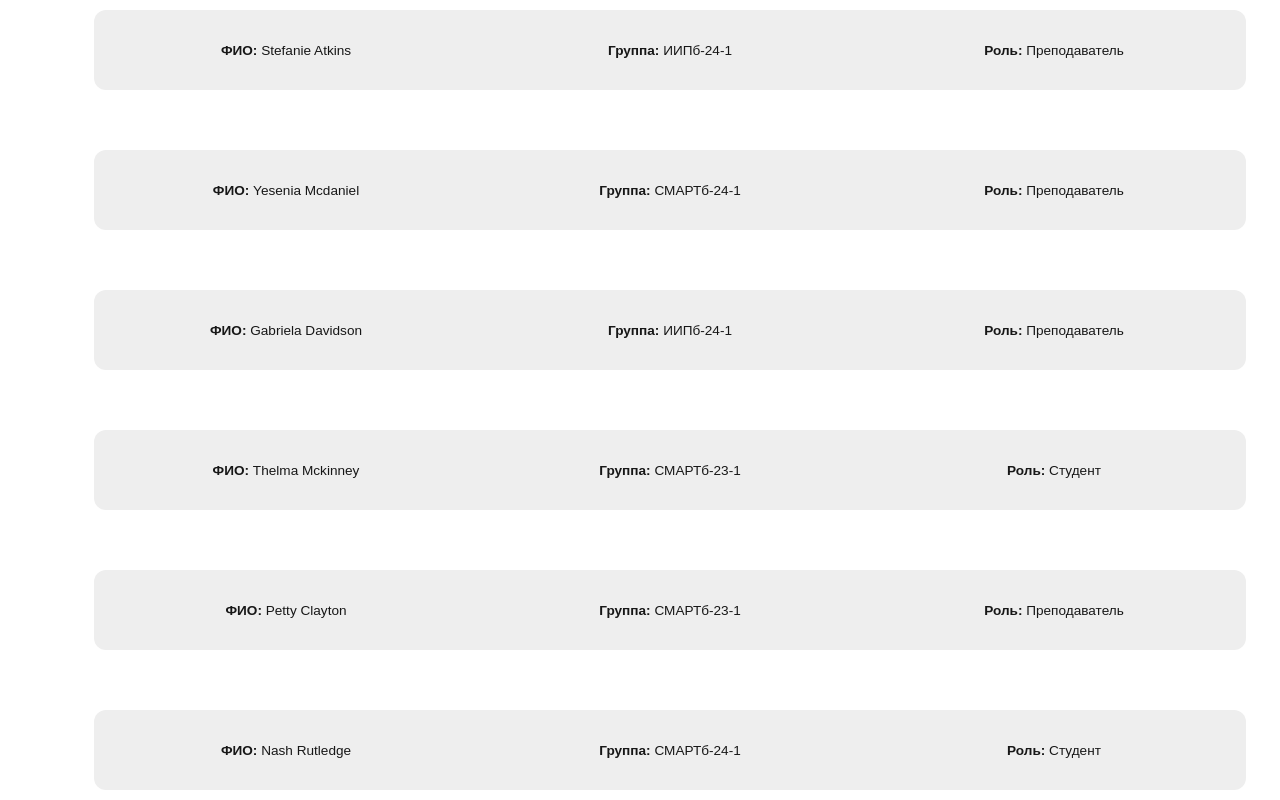
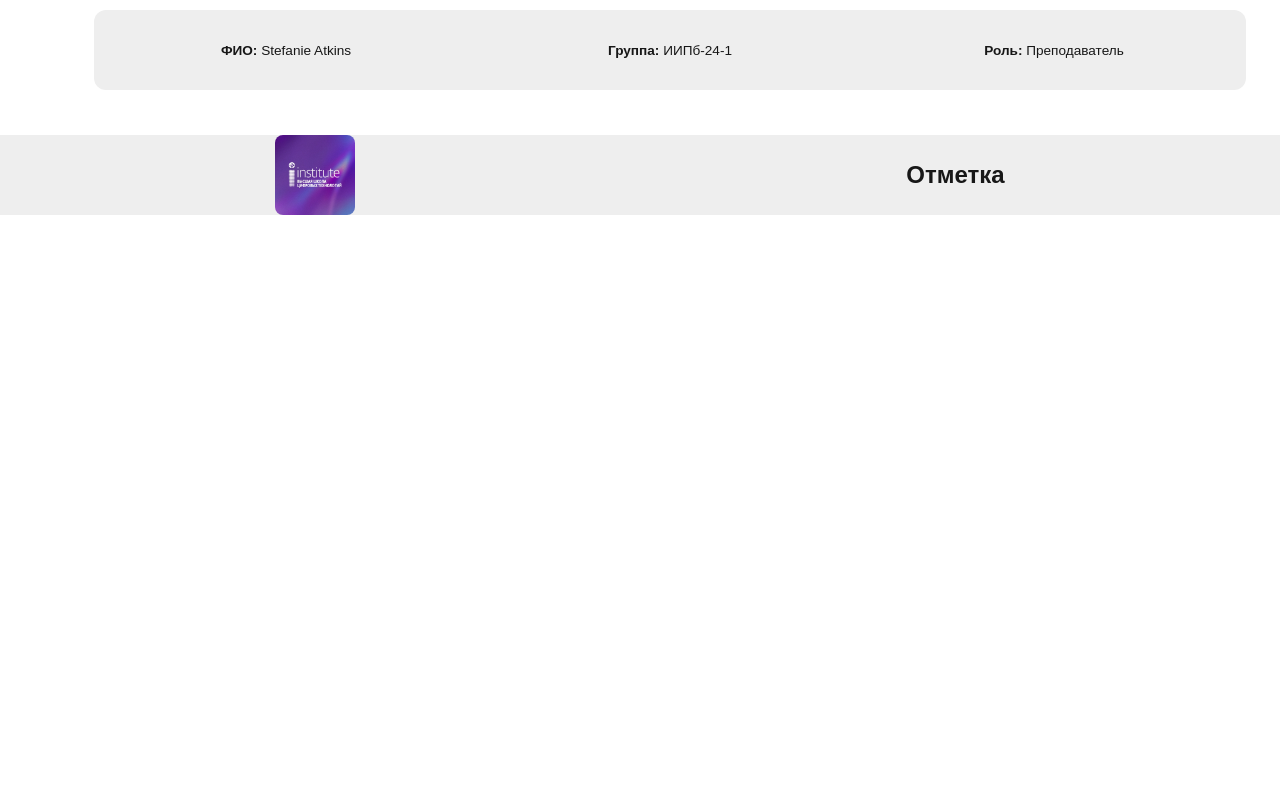
Before and after one commit to miliukovlo/it-galera, a Next.js app: page /users in a window 1280 px wide. Shown: the part 4240-5040 px from the top of the page. After the commit the page ends 4455 px from the top, so only its background shows below. Built offline with nearby package versions, Linux system fonts and the light colour scheme.

Commit message:
Сделал функционал observer'у

```diff
--- a/package.json
+++ b/package.json
@@ -12,6 +12,7 @@
     "next": "14.2.14",
     "react": "^18",
     "react-dom": "^18",
+    "react-intersection-observer": "^9.13.1",
     "rsuite": "^5.71.0"
   },
   "devDependencies": {
--- a/src/Components/Users/UsersList/UsersList.tsx
+++ b/src/Components/Users/UsersList/UsersList.tsx
@@ -1,25 +1,38 @@
-"use client"
+"use client";
 
-import Input from '@/Components/Common/Input/Input';
-import React, { useEffect, useState } from 'react';
-import styles from './UsersList.module.css';
-import { generatedStudentsInterface } from '@/Interface/generatedStudentsInterface';
-import { generatedStudents } from '@/data/GeneratedStudents';
-import UserElement from '../UserElement/UserElement';
+import Input from "@/Components/Common/Input/Input";
+import React, { useEffect, useState } from "react";
+import styles from "./UsersList.module.css";
+import { InView, useInView } from "react-intersection-observer";
+import { generatedStudentsInterface } from "@/Interface/generatedStudentsInterface";
+import { generatedStudents } from "@/data/GeneratedStudents";
+import UserElement from "../UserElement/UserElement";
 
-const users : generatedStudentsInterface[] = generatedStudents
+const users: generatedStudentsInterface[] = generatedStudents;
 
 const UsersList = () => {
-    const [filterValue, setFilterValue] = useState<string>("")
-    const [filteredList, setFilteredList] = useState<generatedStudentsInterface[]>([])
+  const [filterValue, setFilterValue] = useState<string>("");
+  // const [filteredList, setFilteredList] = useState<
+  //   generatedStudentsInterface[]
+  // >([]);
+  const [limit, setLimit] = useState<number>(10);
+  const [limitedList, setLimitedList] = useState<generatedStudentsInterface[]>(
+    []
+  );
+
+  const [ref, inView, entry] = useInView({});
 
   const handleFilter = (e: React.ChangeEvent<HTMLInputElement>) => {
-        setFilterValue(e.target.value)
-    }
+    setFilterValue(e.target.value);
+  };
 
   useEffect(() => {
-        setFilteredList(users.filter(user => user.name.includes(filterValue)))
-    }, [filterValue])
+    setLimitedList(users.filter((user) => user.name.includes(filterValue)));
+  }, [filterValue]);
+
+  useEffect(() => setLimit(limit + 10), [inView]);
+
+  useEffect(() => setLimitedList(users.slice(0, limit)), [limit]);
 
   return (
     <article className={styles.content}>
@@ -31,7 +44,7 @@ const UsersList = () => {
         placeholder='Поиск...'
       />
       <ul className={styles.users__list}>
-                {filteredList.map((user) => {
+        {limitedList.map((user) => {
           return (
             <UserElement
               id={user._id}
@@ -40,12 +53,12 @@ const UsersList = () => {
               role={user.role}
               key={user._id}
             />
-                    )
+          );
         })}
       </ul>
-            <div className={styles.observer}></div>
+      <div ref={ref} className={styles.observer}></div>
     </article>
   );
-}
+};
 
 export default UsersList;
```
Also changed, not shown: 1 other file (tests, documents, lock files or other folders). Lines whose indentation alone changed are shown as unchanged.
